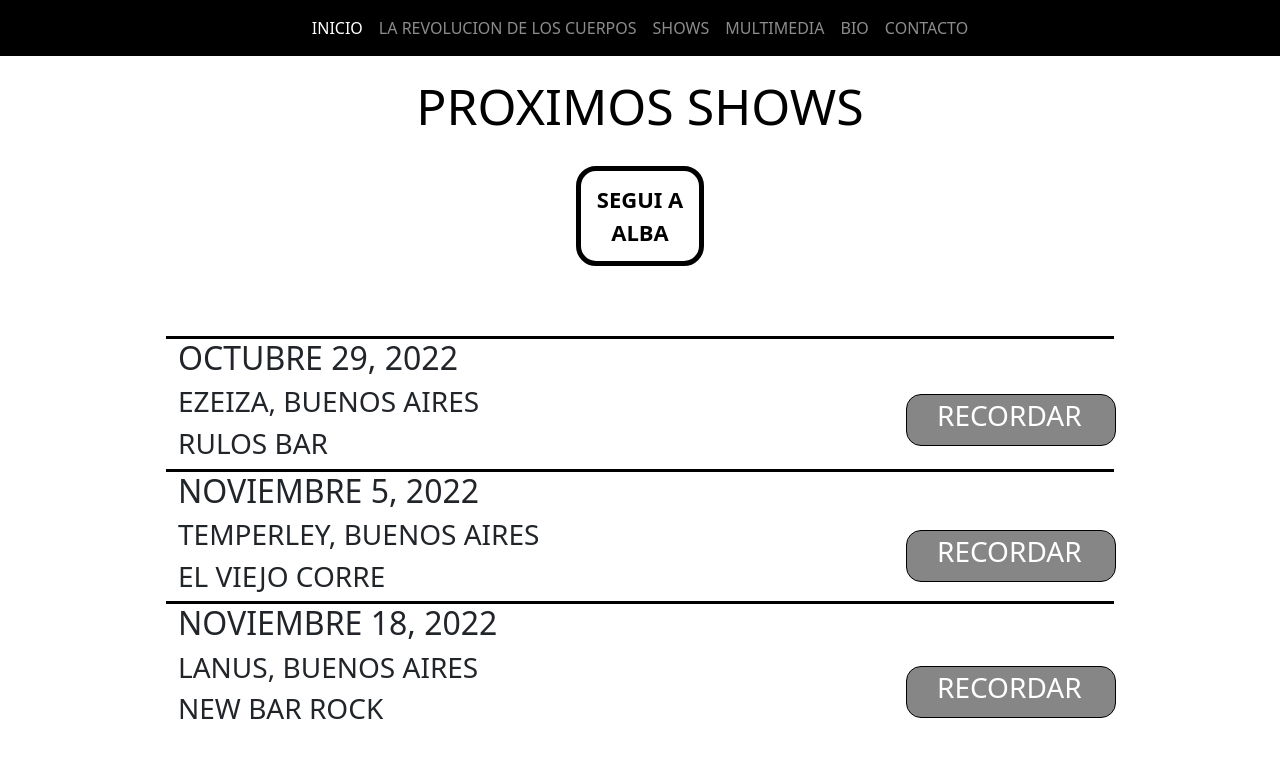
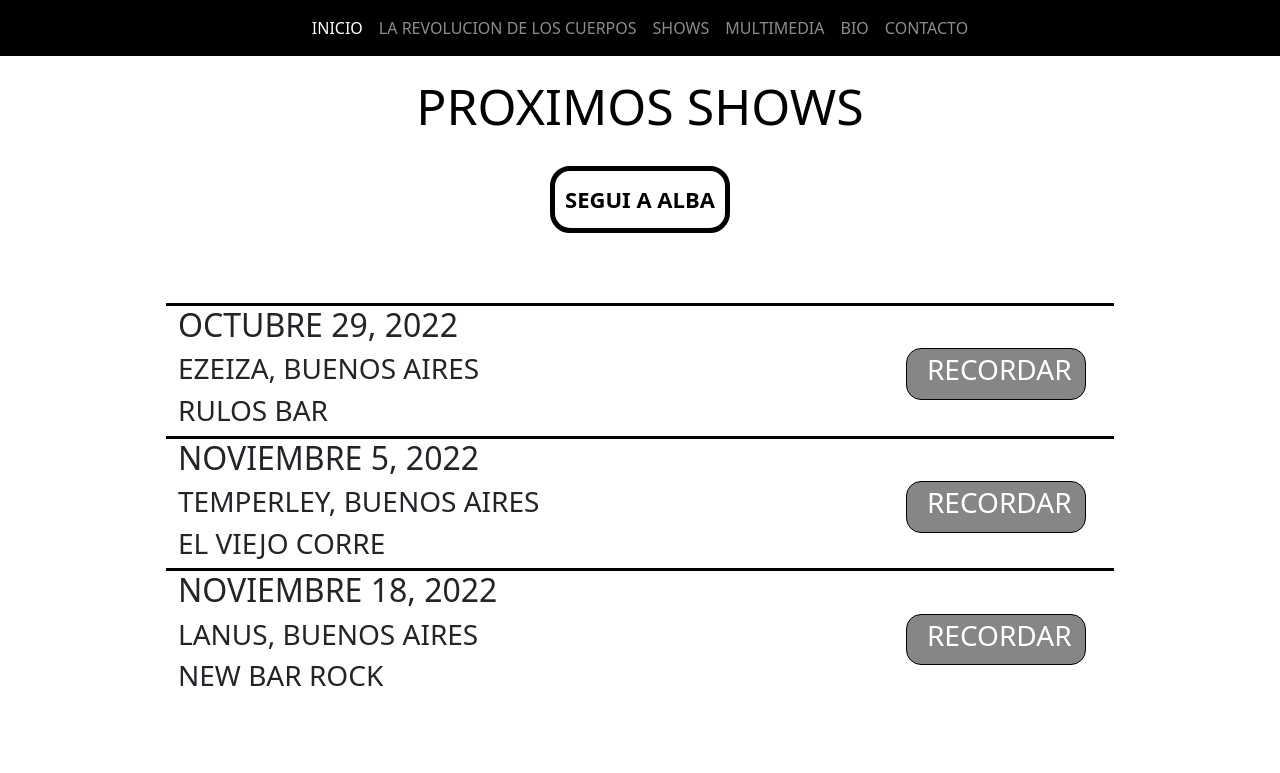
Before and after one commit to carlosaquin0/alba-pagina, a website: page shows.html in a window 1280 px wide. Shown: the top 773 px of the page. Drawn offline with nearby package versions, Linux system fonts and the light colour scheme.

Commit message:
cambios show

```diff
--- a/backup.css
+++ b/backup.css
@@ -141,7 +141,7 @@ p {
 .band {
     display: flex;
     justify-content: center;
-    width: 10%;
+    width: 180px;
     color: white;
     border-radius: 20px;
     padding: 12px 8px;
@@ -162,58 +162,61 @@ p {
 .fecha-1 {
     border-top: 3px solid black;
     width: 100%;
+    position: relative;
 }
 
 .fecha-2 {
     border-top: 3px solid black;
-    width: 100%; /*funcion*/
+    width: 100%;
+    position: relative;
 }
 
 .fecha-3 {
     border-top: 3px solid black;
     width: 100%;
+    position: relative;
 }
 
 .bot-fecha1 {
     display: inline-block;
-    width: 210px;
+    width: 180px;
     color: white;
     border-radius: 15px;
-    padding: 4px 30px;
+    padding: 4px 20px;
     margin: 10px;
     background-color: rgb(134, 134, 134);
     border: solid 1px black;
     position: absolute;
-    left: 70%;
-    top: 48%;
+    left: 77%;
+    top: 25%;
 }
 
 .bot-fecha2 {
     display: inline-block;
-    width: 210px;
+    width: 180px;
     color: white;
     border-radius: 15px;
-    padding: 4px 30px;
+    padding: 4px 20px;
     margin: 10px;
     background-color: rgb(134, 134, 134);
     border: solid 1px black;
     position: absolute;
-    left: 70%;
-    top: 65%;
+    left: 77%;
+    top: 25%;
 }
 
 .bot-fecha3 {
     display: inline-block;
-    width: 210px;
+    width: 180px;
     color: white;
     border-radius: 15px;
-    padding: 4px 30px;
+    padding: 4px 20px;
     margin: 10px;
     background-color: rgb(134, 134, 134);
     border: solid 1px black;
     position: absolute;
-    left: 70%;
-    top: 82%;
+    left: 77%;
+    top: 25%;
     margin-bottom: 100px;
 }
 
@@ -363,6 +366,10 @@ mobile
 */
 @media only screen and (max-width:450px) {
 
+    .fuentes{
+        font-size: 14px;
+    }
+
     h1{
         font-size: 12px;
     }
@@ -436,6 +443,10 @@ mobile
 tablet
 */
 @media only screen and (min-width:451px) and (max-width:960px) {
+
+    .fuentes{
+        font-size: 16px;
+    }
 
 
     ul li {
@@ -570,29 +581,6 @@ tablet
         margin-top: 50px;
     }
 
-    /*shows*/
 
 
-/*
-    .fechas {
-        padding-left: 10%;
-    }
-
-    .fecha-1 {
-        width: 90%;
-    }
-
-    .fecha-2 {
-        width: 90%;
-    }
-
-    .fecha-3 {
-        width: 90%;
-    }
-*/
-
-
-
-    /*contacto*/
-
 }
```
Also changed, not shown: shows.html (+3 -3 lines).
